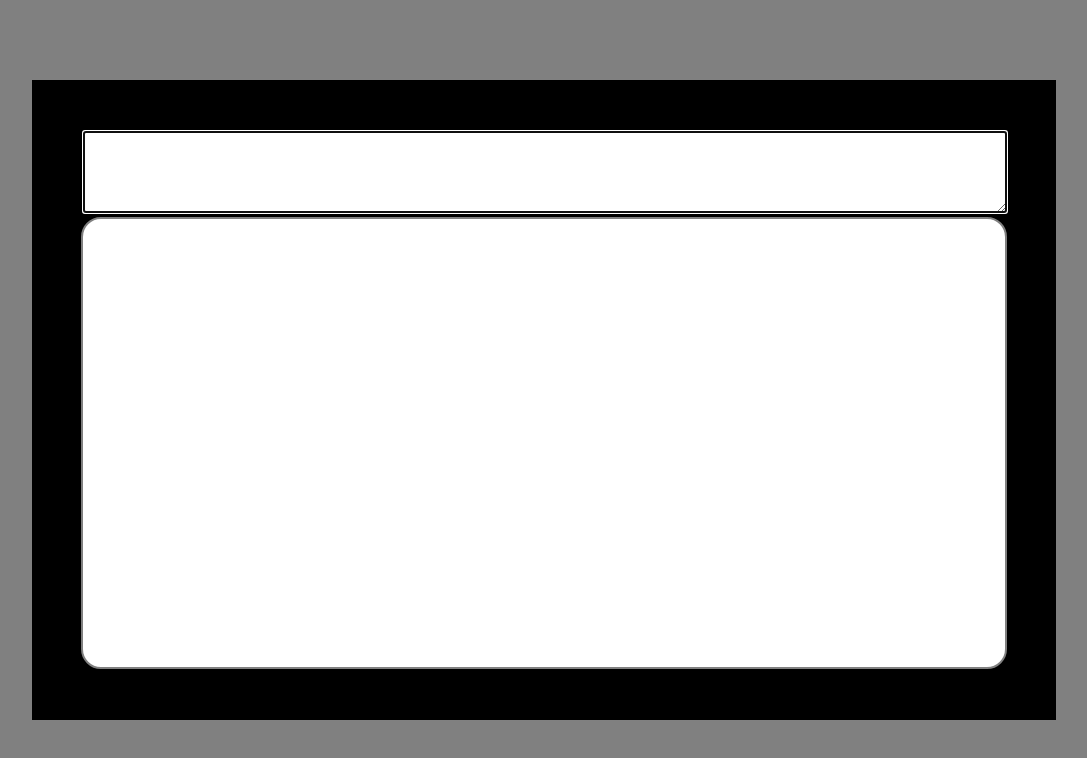
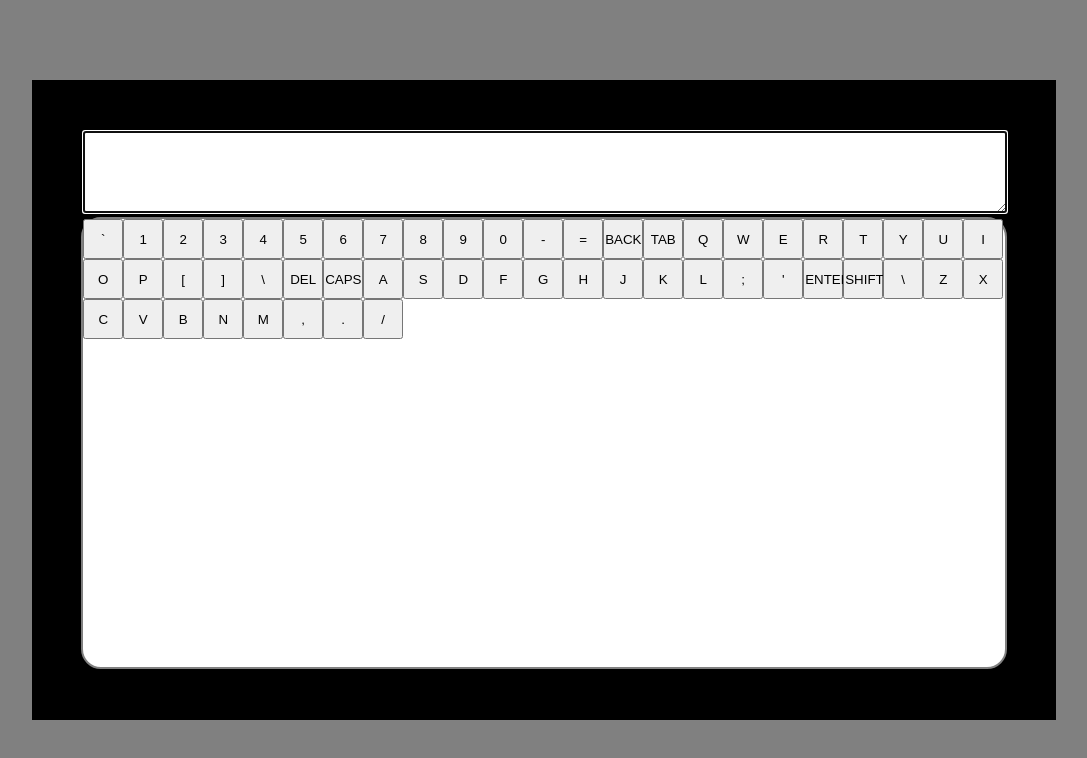
Before and after one commit to Michail-Konon/virtual-keyboard, a plain HTML site: page index.html in a window 1280 px wide. Shown: the whole page, without its empty margins (96-1183 px from the left). Drawn offline with Linux system fonts and the light colour scheme.

Commit message:
feat: add buttons

```diff
--- a/script/letters.js
+++ b/script/letters.js
@@ -1,50 +1,62 @@
 export let lettersArray = [
-  ['Backquote',1, ['`','~'],'ё'],
-  ['Digit1',2,['1','!'],['1','!']],
-  ['Digit2',3,['2','@'],['2','"']],
-  ['Digit3',4,['3','#'],['3','№']],
-  ['Digit4',5,['4','$'],['4',';']],
-  ['Digit5',6,['5','%'],['5','%']],
-  ['Digit6',7,['6','^'],['6',':']],
-  ['Digit7',8,['7','&'],['7','?']],
-  ['Digit8',9,['8','*'],['8','*']],
-  ['Digit9',10,['9','('],['9','(']],
-  ['Digit0',11,['0',')'],['0',')']],
-  ['Minus',12,['-','_'],['-','_']],
-  ['Equal',13,['=','+'],['=','+']],
-  ['KeyQ',16,'q','й'],
-  ['KeyW',17,'w','ц'],
-  ['KeyE',18,'e','у'],
-  ['KeyR',19,'r','к'],
-  ['KeyT',20,'t','е'],
-  ['KeyY',21,'y','н'],
-  ['KeyU',22,'u','г'],
-  ['KeyI',23,'i','ш'],
-  ['KeyO',24,'o','щ'],
-  ['KeyP',25,'p','з'],
-  ['BracketLeft',26,['[','{'],'х'],
-  ['BracketRight',27,[']','}'],'ъ'],
-  ['Backslash',28,['\\','|'],['\\','/']],
-  ['KeyA',31, 'a','ф'],
-  ['KeyS',32,'s','ы'],
-  ['KeyD',33,'d','в'],
-  ['KeyF',34,'f','а'],
-  ['KeyG',35,'g','п'],
-  ['KeyH',36,'h','р'],
-  ['KeyJ',37,'j','о'],
-  ['KeyK',38,'k','л'],
-  ['KeyL',39,'l','д'],
-  ['Semicolon',40,[';',':'],'ж'],
-  ['Quote',41,["'",'"'],'э'],
-  ['IntlBackslash',44,['\\','|'],['\\','/']],
-  ['KeyZ',45,'z','я'],
-  ['KeyX',46,'x','ч'],
-  ['KeyC',47,'c','с'],
-  ['KeyV',48,'v','м'],
-  ['KeyB',49,'b','и'],
-  ['KeyN',50,'n','т'],
-  ['KeyM',51,'m','ь'],
-  ['Comma',52,[',','<'],'б'],
-  ['Period',53,['.','>'],'ю'],
-  ['Slash',54,['/','?'],['.',',']]
+  ['Backquote',0, ['`','~'],'ё'],
+  ['Digit1',1,['1','!'],['1','!']],
+  ['Digit2',2,['2','@'],['2','"']],
+  ['Digit3',3,['3','#'],['3','№']],
+  ['Digit4',4,['4','$'],['4',';']],
+  ['Digit5',5,['5','%'],['5','%']],
+  ['Digit6',6,['6','^'],['6',':']],
+  ['Digit7',7,['7','&'],['7','?']],
+  ['Digit8',8,['8','*'],['8','*']],
+  ['Digit9',9,['9','('],['9','(']],
+  ['Digit0',10,['0',')'],['0',')']],
+  ['Minus',11,['-','_'],['-','_']],
+  ['Equal',12,['=','+'],['=','+']],
+
+  ['Back',13,'Back','Back'],
+  ['Tab',14,'Tab','Tab'],
+
+  ['KeyQ',15,'q','й'],
+  ['KeyW',16,'w','ц'],
+  ['KeyE',17,'e','у'],
+  ['KeyR',18,'r','к'],
+  ['KeyT',19,'t','е'],
+  ['KeyY',20,'y','н'],
+  ['KeyU',21,'u','г'],
+  ['KeyI',22,'i','ш'],
+  ['KeyO',23,'o','щ'],
+  ['KeyP',24,'p','з'],
+  ['BracketLeft',25,['[','{'],'х'],
+  ['BracketRight',26,[']','}'],'ъ'],
+  ['Backslash',27,['\\','|'],['\\','/']],
+
+  ['Del',28,'Del','Del'],
+  ['Caps',29,'Caps','Caps'],
+
+  ['KeyA',30, 'a','ф'],
+  ['KeyS',31,'s','ы'],
+  ['KeyD',32,'d','в'],
+  ['KeyF',33,'f','а'],
+  ['KeyG',34,'g','п'],
+  ['KeyH',35,'h','р'],
+  ['KeyJ',36,'j','о'],
+  ['KeyK',37,'k','л'],
+  ['KeyL',38,'l','д'],
+  ['Semicolon',39,[';',':'],'ж'],
+  ['Quote',40,["'",'"'],'э'],
+
+  ['Enter',41,'Enter','Enter'],
+  ['Shift',42,'Shift','Shift'],
+
+  ['IntlBackslash',43,['\\','|'],['\\','/']],
+  ['KeyZ',44,'z','я'],
+  ['KeyX',45,'x','ч'],
+  ['KeyC',46,'c','с'],
+  ['KeyV',47,'v','м'],
+  ['KeyB',48,'b','и'],
+  ['KeyN',49,'n','т'],
+  ['KeyM',50,'m','ь'],
+  ['Comma',51,[',','<'],'б'],
+  ['Period',52,['.','>'],'ю'],
+  ['Slash',53,['/','?'],['.',',']]
 ];
--- a/script/script.js
+++ b/script/script.js
@@ -7,7 +7,7 @@ if (localStorage.getItem('appLang') === null) {
 
 const page = document.querySelector('body');
 
-function letsStart() {
+
 let wrap = document.createElement('div');
 wrap.className = 'wrapper';
 
@@ -31,15 +31,41 @@ function letsStart() {
 wrap.appendChild(keyboard);
 page.appendChild(wrap);
 page.className = 'body';
-}
 
-letsStart();
+let lang = localStorage.getItem('appLang');
+let buttonArray = [];
+let btnIndex;
+let symbolButtonArray = [];
 
 class CustomButtonCommon extends HTMLButtonElement {
   constructor() {
     super();
+    this.setAttribute('type', 'button');
+    this.classList.add('custom-btn');
+    this.keyCode = lettersArray[btnIndex][0];
+    this.EngLayout = lettersArray[btnIndex][2];
+    this.RusLayout = lettersArray[btnIndex][3];
+    this.langValue = this.EngLayout;
+    if (typeof this.langValue === 'string') {
+      this.innerHTML = this.langValue.toUpperCase();
+    } else {
+      this.innerHTML = this.langValue[0];
     }
   }
+}
+
+customElements.define('common-letters', CustomButtonCommon, { extends: 'button' });
+
+
+for (btnIndex = 0; btnIndex < lettersArray.length; btnIndex++) {
+  let j = lettersArray[btnIndex][1];
+  buttonArray[j] = document.createElement('button', { is: 'common-letters' });
+  symbolButtonArray[btnIndex] = buttonArray[j];
+}
+
+buttonArray.forEach((el, i) => {
+  keyboard.append(buttonArray[i])
+})
 
 class CustomButtonSpecial extends HTMLButtonElement {
   constructor() {
--- a/styles/style.css
+++ b/styles/style.css
@@ -53,3 +53,8 @@ html {
   justify-content: center;
   flex-direction: column;
 }
+
+.custom-btn {
+  width: 40px;
+  height: 40px;
+}
```
Lines whose indentation alone changed are shown as unchanged.
